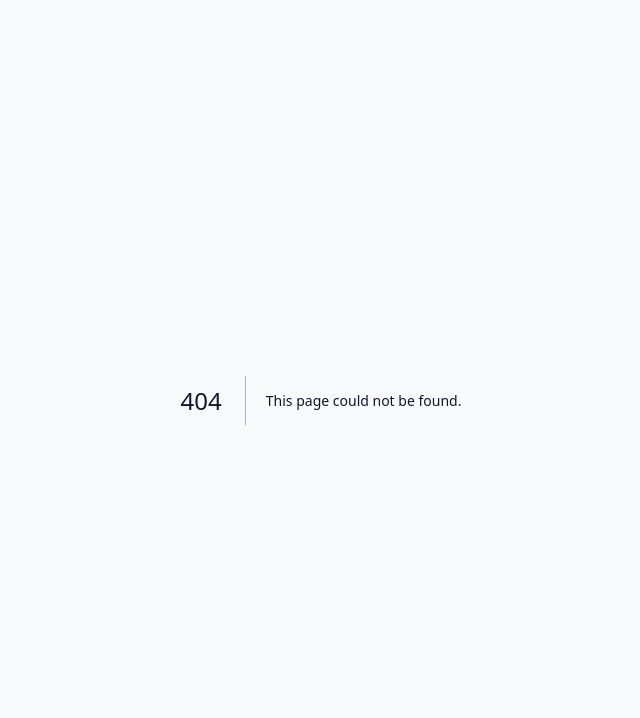
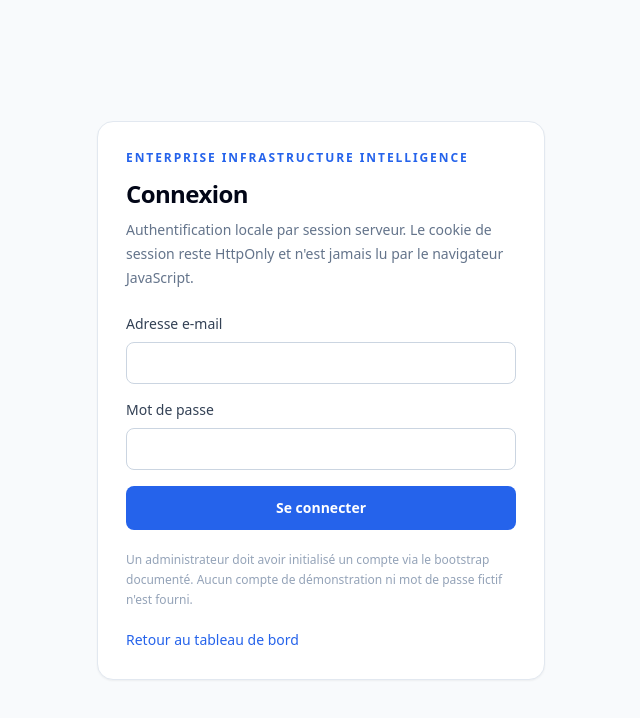
Before and after one commit to BVDMANN/enterprise-infrastructure-intelligence, a Next.js app in the folder apps/web/: page /login in a window 1280 px wide. Before the commit this address had no page. Shown: the top 718 px of the page, without its empty margins (319-959 px from the left). Built offline with nearby package versions, Linux system fonts and the light colour scheme.

Commit message:
feat(web): add local session login page

```diff
--- /dev/null
+++ b/apps/web/app/login/page.tsx
@@ -0,0 +1,57 @@
+"use client";
+
+import { FormEvent, useState } from "react";
+import Link from "next/link";
+import { useRouter } from "next/navigation";
+import { ApiError, login } from "@/lib/api";
+
+export default function LoginPage() {
+  const router = useRouter();
+  const [email, setEmail] = useState("");
+  const [password, setPassword] = useState("");
+  const [error, setError] = useState("");
+  const [pending, setPending] = useState(false);
+
+  async function submit(event: FormEvent<HTMLFormElement>) {
+    event.preventDefault();
+    setError("");
+    setPending(true);
+    try {
+      const result = await login(email.trim(), password);
+      window.sessionStorage.setItem("eii_csrf_token", result.csrf_token);
+      router.replace("/organisations");
+    } catch (caught) {
+      if (caught instanceof ApiError && caught.status === 401) {
+        setError("Adresse e-mail ou mot de passe incorrect.");
+      } else if (caught instanceof ApiError && caught.status === 429) {
+        setError("Trop de tentatives. Réessayez dans quelques minutes.");
+      } else {
+        setError("Connexion impossible. Vérifiez l'API et la configuration CORS.");
+      }
+    } finally {
+      setPending(false);
+    }
+  }
+
+  return (
+    <main className="flex min-h-screen items-center justify-center bg-slate-50 px-5 py-12">
+      <section className="w-full max-w-md rounded-2xl border border-slate-200 bg-white p-7 shadow-sm">
+        <p className="text-xs font-semibold uppercase tracking-[0.16em] text-accent">Enterprise Infrastructure Intelligence</p>
+        <h1 className="mt-3 text-2xl font-semibold tracking-tight text-slate-950">Connexion</h1>
+        <p className="mt-2 text-sm leading-6 text-slate-500">Authentification locale par session serveur. Le cookie de session reste HttpOnly et n'est jamais lu par le navigateur JavaScript.</p>
+        <form onSubmit={submit} className="mt-6 space-y-4">
+          <label className="block text-sm font-medium text-slate-700">Adresse e-mail
+            <input type="email" required autoComplete="username" value={email} onChange={(event) => setEmail(event.target.value)} className="mt-2 block w-full rounded-lg border border-slate-300 px-3 py-2.5 text-sm" />
+          </label>
+          <label className="block text-sm font-medium text-slate-700">Mot de passe
+            <input type="password" required autoComplete="current-password" value={password} onChange={(event) => setPassword(event.target.value)} className="mt-2 block w-full rounded-lg border border-slate-300 px-3 py-2.5 text-sm" />
+          </label>
+          {error && <p role="alert" className="rounded-lg border border-rose-200 bg-rose-50 p-3 text-sm text-rose-800">{error}</p>}
+          <button type="submit" disabled={pending} className="w-full rounded-lg bg-accent px-4 py-3 text-sm font-semibold text-white hover:bg-accent-dark disabled:cursor-not-allowed disabled:opacity-60">{pending ? "Connexion…" : "Se connecter"}</button>
+        </form>
+        <p className="mt-5 text-xs leading-5 text-slate-400">Un administrateur doit avoir initialisé un compte via le bootstrap documenté. Aucun compte de démonstration ni mot de passe fictif n'est fourni.</p>
+        <Link href="/" className="mt-5 inline-block text-sm font-medium text-accent hover:underline">Retour au tableau de bord</Link>
+      </section>
+    </main>
+  );
+}
```
